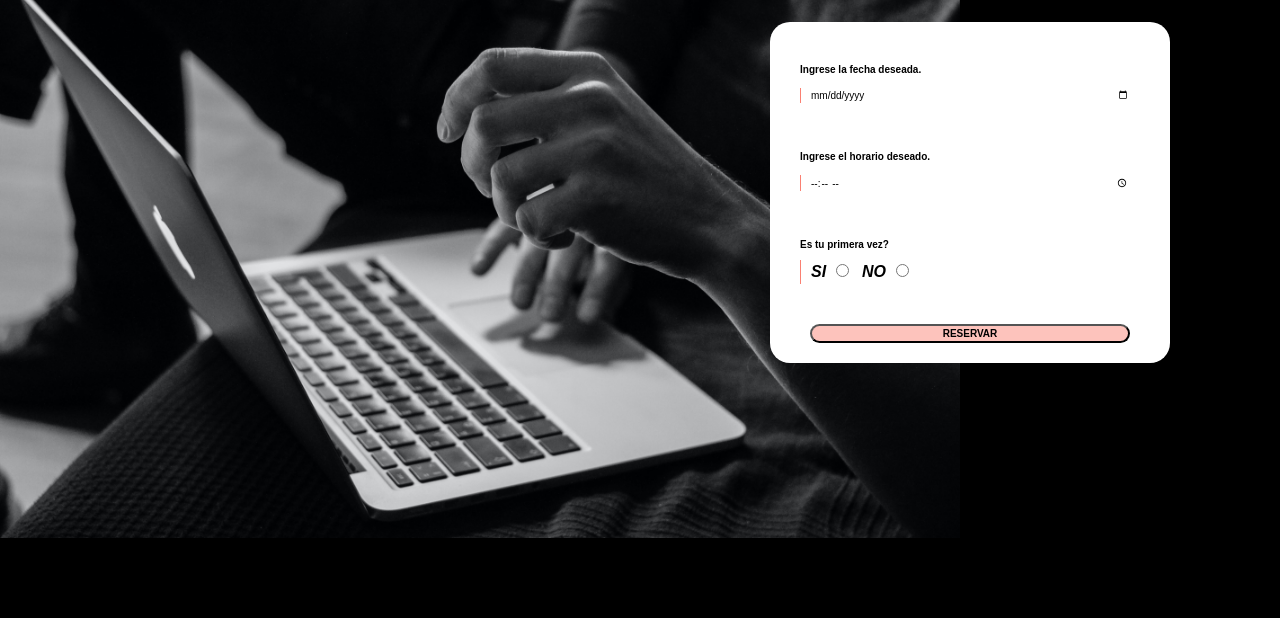
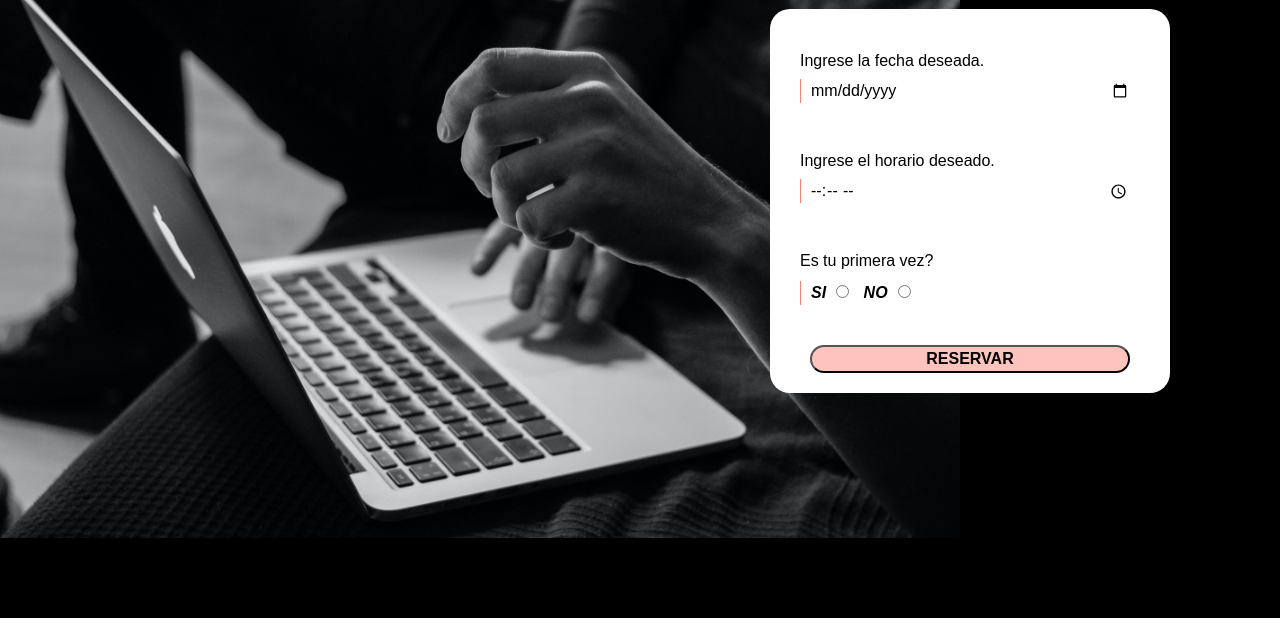
Before and after one commit to RamiroPeidro/Web-Consultorio, a website: page turnos.html in a window 1280 px wide. Shown: the part 246-881 px from the top of the page. Drawn offline with nearby package versions, Linux system fonts and the light colour scheme; files that its build step writes are made by us from their sources; files whose address does not match are found by name; a web font is replaced by a local one.

Commit message:
edito el index

```diff
--- a/turnos.html
+++ b/turnos.html
@@ -2,8 +2,6 @@
 <html lang="en">
     <head>
         <script src="https://unpkg.com/scrollreveal"></script>
-        <script src='js/main.js'></script>
-        <link rel="stylesheet" href="https://maxcdn.bootstrapcdn.com/bootstrap/3.3.7/css/bootstrap.min.css" integrity="sha384-BVYiiSIFeK1dGmJRAkycuHAHRg32OmUcww7on3RYdg4Va+PmSTsz/K68vbdEjh4u" crossorigin="anonymous"/>
         <meta charset="UTF-8">
         <link rel="preconnect" href="https://fonts.gstatic.com">
         <link href="https://fonts.googleapis.com/css2?family=Dosis:wght@300&display=swap" rel="stylesheet">
@@ -23,9 +21,11 @@
         <link href="https://cdn.jsdelivr.net/npm/bootstrap@5.0.0-beta3/dist/css/bootstrap.min.css" rel="stylesheet" integrity="sha384-eOJMYsd53ii+scO/bJGFsiCZc+5NDVN2yr8+0RDqr0Ql0h+rP48ckxlpbzKgwra6" crossorigin="anonymous">
         <link href="https://fonts.googleapis.com/css2?family=Encode+Sans+Semi+Expanded:wght@100&display=swap" rel="stylesheet">
         <title>Consultorio</title>
+        <link rel="preconnect" href="https://fonts.gstatic.com">
+        <link href="https://fonts.googleapis.com/css2?family=Work+Sans:wght@300&display=swap" rel="stylesheet">
         <script src="https://kit.fontawesome.com/4c9cf31e07.js" crossorigin="anonymous"></script>
-        <link rel="stylesheet" href="style.css">
         <link rel="stylesheet" href="css/pruebacss.css">
+        <script src='js/main.js'></script>
     </head>
 <body>
       <!-- COMIENZA HEADER-->
```
